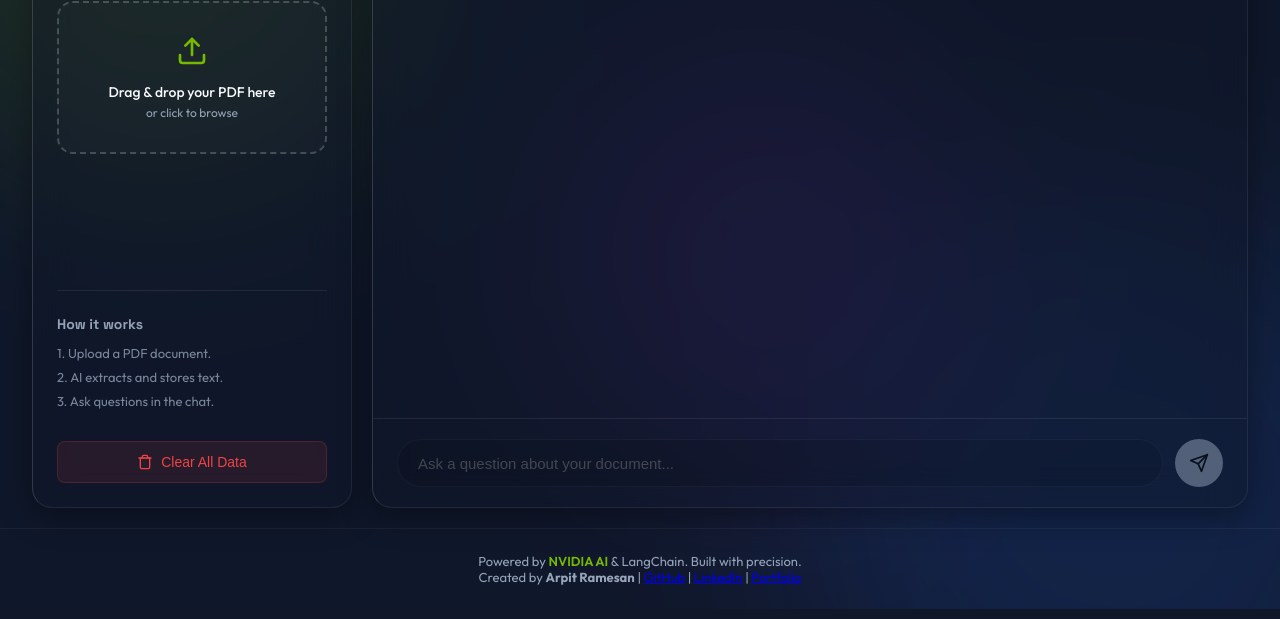
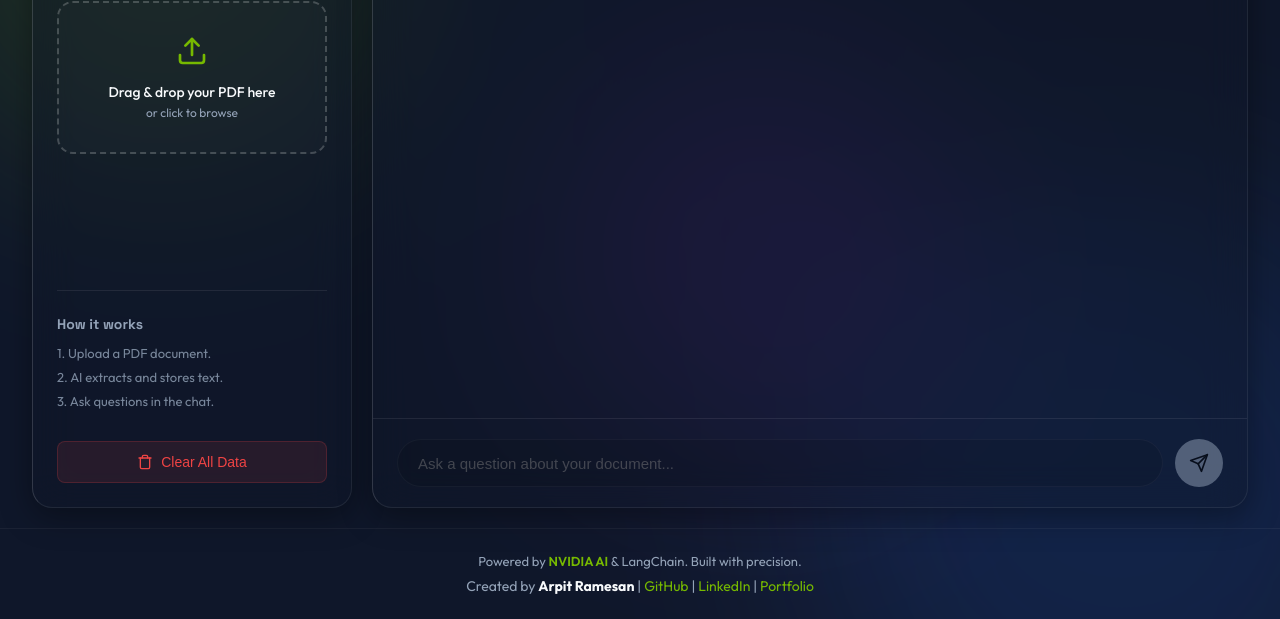
Before and after one commit to ArkTrek/Docu-Query, a Flask app: page / in a window 1280 px wide. Shown: the part 234-853 px from the top of the page. Run offline with Flask 3, Linux system fonts and the light colour scheme.

Commit message:
Update style.css

```diff
--- a/static/css/style.css
+++ b/static/css/style.css
@@ -608,6 +608,26 @@ h1, h2, h3, .nav-brand {
     font-weight: 600;
 }
 
+.author-info {
+    margin-top: 8px;
+    font-size: 14px;
+}
+
+.author-info strong {
+    color: var(--text-primary);
+}
+
+.author-info a {
+    color: var(--accent-color);
+    text-decoration: none;
+    transition: color 0.3s;
+}
+
+.author-info a:hover {
+    color: var(--accent-hover);
+    text-decoration: underline;
+}
+
 /* Responsive Mobile Adjustments */
 @media (max-width: 768px) {
     .app-container {
```
